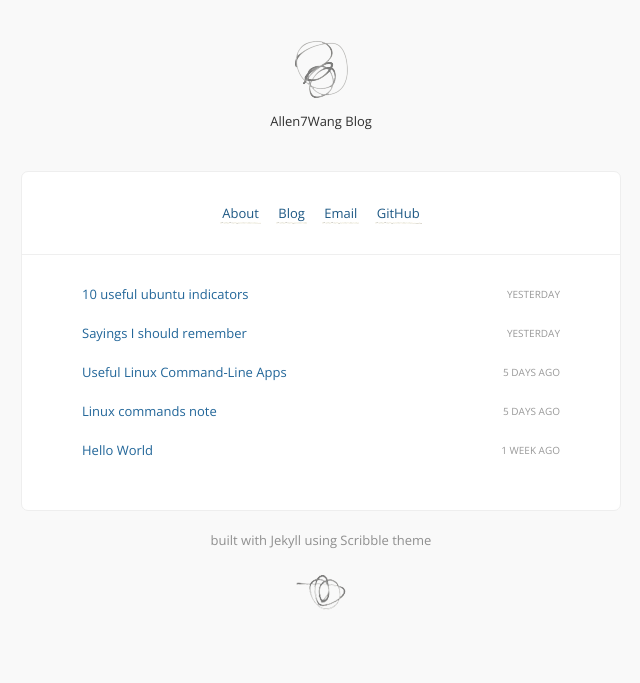
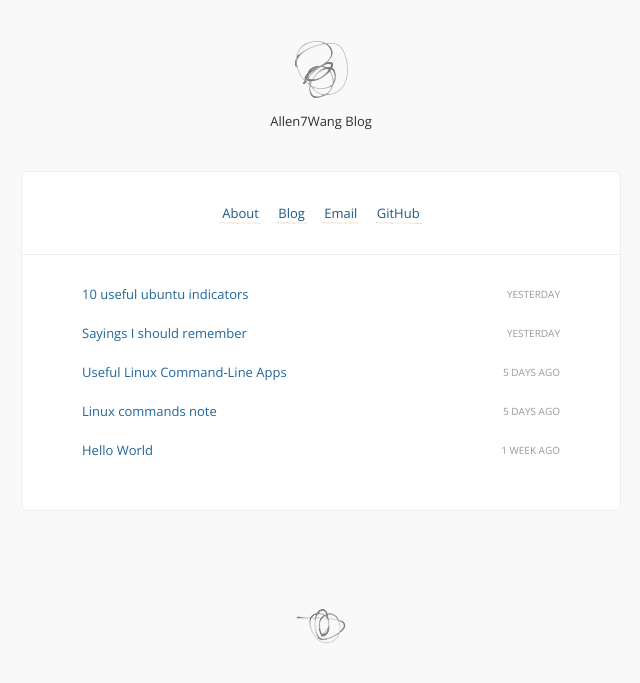
Before and after one commit to allen7wang/allen7wang.github.io, a Jekyll site: the page built from index.html, in a window 1280 px wide. Shown: the top 683 px of the page, without its empty margins (319-959 px from the left). Built offline with Jekyll 4.4.1, drawn with Linux system fonts in a browser that asks for light colours; Markdown is read by kramdown in place of the engine named in the settings; comment, search, counter and statistics services are not loaded.

Commit message:
update footer

```diff
--- a/_includes/footer.html
+++ b/_includes/footer.html
@@ -1,5 +1,5 @@
 <footer>
-  <a href="http://github.com/muan/scribble" class="muted">built with Jekyll using Scribble theme</a>
+  <br />
   <br />
   <br />
   <img src="/images/scribble2.png" alt="scribble" />
```
